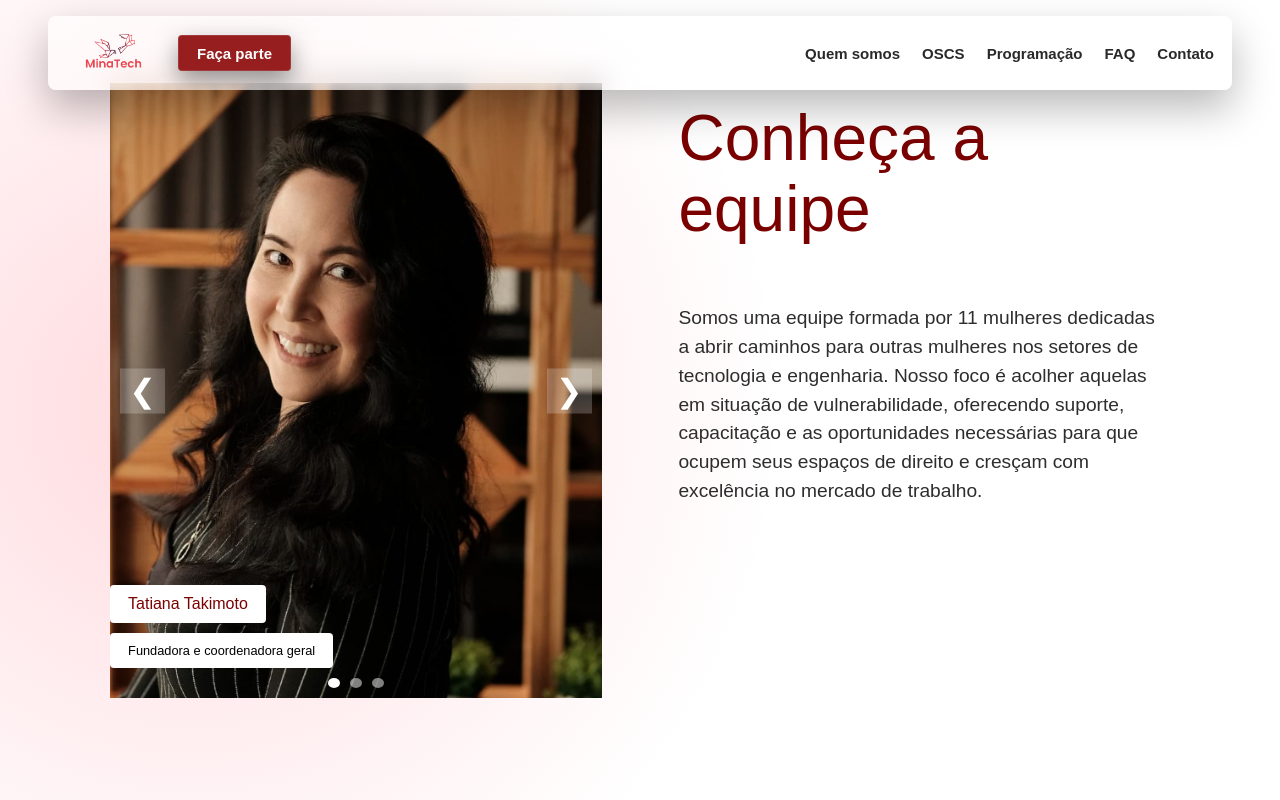
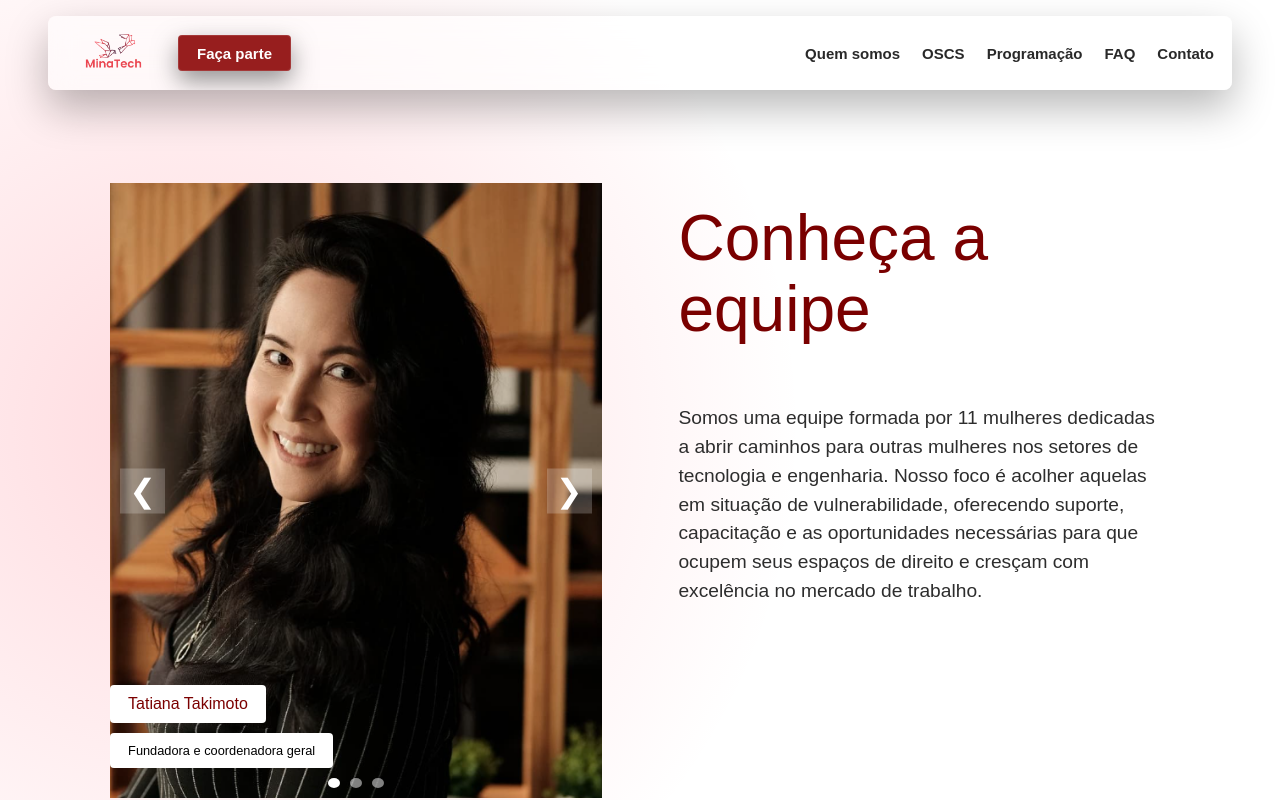
Before and after one commit to Cadu-f12/mina-tech-project, a React (Vite) app: page /oscs in a window 1280 px wide. Shown: the top 800 px of the page. Built offline with nearby package versions, Linux system fonts and the light colour scheme; no server answers; a small style sheet from the web is missing; a web font is replaced by a local one.

Commit message:
resolving the shit carlos didnt do

```diff
--- a/src/components/OSCS/OSCS-layout/Layout.css
+++ b/src/components/OSCS/OSCS-layout/Layout.css
@@ -9,11 +9,7 @@ html {
   overflow-x: hidden;
 
   background:
-        radial-gradient(
-            circle at 15% 20%,
-            rgba(255, 70, 91, 0.20),
-            transparent 30%
-        ),
+    radial-gradient(circle at 15% 20%, rgba(255, 70, 91, 0.2), transparent 30%),
     radial-gradient(
       circle at 85% 70%,
       rgba(255, 70, 91, 0.15),
@@ -21,7 +17,7 @@ html {
     ),
     radial-gradient(
       circle at 50% 100%,
-            rgba(255, 70, 91, 0.10),
+      rgba(255, 70, 91, 0.1),
       transparent 40%
     ),
     #ffffff;
@@ -31,10 +27,9 @@ html {
   display: flex;
   flex-direction: column;
   max-width: 1400px;
-
   margin: 0 auto;
-
   padding-inline: clamp(20px, 4vw, 60px);
+  padding-top: 100px;
 }
 
 .layout-body img {
--- a/src/components/inscricao/Title.css
+++ b/src/components/inscricao/Title.css
@@ -1,7 +1,7 @@
 .title-card {
-  margin-top: 100px;
+  margin-top: 200px;
 
-  margin-left: 20px;
+  margin-left: 44px;
 }
 
 .title {
--- a/src/components/programacao/programming/programming-section/ProgrammingSection.css
+++ b/src/components/programacao/programming/programming-section/ProgrammingSection.css
@@ -1,6 +1,6 @@
 .programming-section {
   padding: 4rem 3rem;
-
+  padding-top: 100px;
   background-color: #f4f4f4;
 }
 
@@ -16,19 +16,15 @@
   margin: 0 auto;
 }
 
-
 /* ================= TABLET ================= */
 
 @media (max-width: 1100px) {
-
   .programming-section-content {
     gap: 3rem;
   }
-
 }
 
 @media (max-width: 900px) {
-
   .programming-section {
     padding: 3rem 2rem;
   }
@@ -41,14 +37,11 @@
   .programming-section-content .current-event-div {
     width: 100%;
   }
-
 }
-
 
 /* ================= CELULAR ================= */
 
 @media (max-width: 768px) {
-
   .programming-section {
     padding: 1.5rem 1rem;
   }
@@ -56,5 +49,4 @@
   .programming-section-content {
     gap: 2rem;
   }
-
 }
```
Lines whose indentation alone changed are shown as unchanged.
